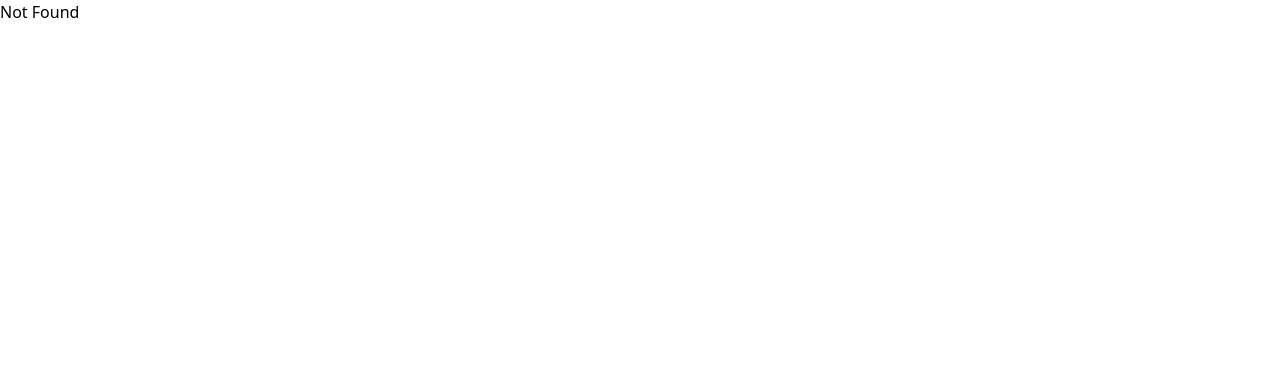
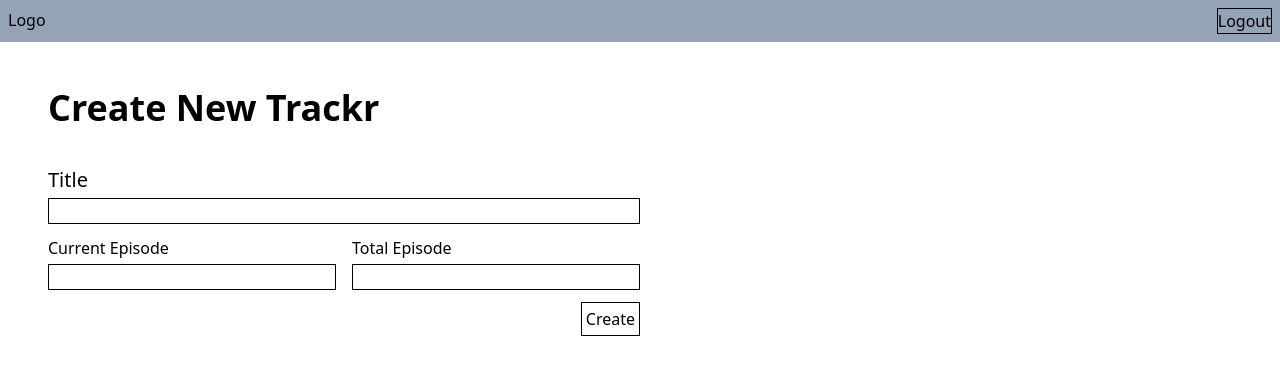
Before and after one commit to kanzoonrekza/trackr-app, a React (Vite) app: page /createtrackr in a window 1280 px wide. Shown: the top 374 px of the page. Built offline with nearby package versions, Linux system fonts and the light colour scheme.

Commit message:
slicing form, dashboard, and createtrackr

```diff
--- a/src/layout/main-layout.tsx
+++ b/src/layout/main-layout.tsx
@@ -1,5 +1,4 @@
 import Header from "../components/header";
-import Form from "../components/form";
 
 export default function MainLayout({
 	children,
@@ -9,7 +8,6 @@ export default function MainLayout({
 	return (
 		<div>
 			<Header />
-			<Form/>
 			<main>{children}</main>
 		</div>
 	);
--- a/src/routeTree.gen.ts
+++ b/src/routeTree.gen.ts
@@ -17,6 +17,7 @@ import { Route as rootRoute } from './routes/__root'
 // Create Virtual Routes
 
 const DashboardLazyImport = createFileRoute('/dashboard')()
+const CreatetrackrLazyImport = createFileRoute('/createtrackr')()
 const IndexLazyImport = createFileRoute('/')()
 
 // Create/Update Routes
@@ -25,6 +26,11 @@ const DashboardLazyRoute = DashboardLazyImport.update({
   path: '/dashboard',
   getParentRoute: () => rootRoute,
 } as any).lazy(() => import('./routes/dashboard.lazy').then((d) => d.Route))
+
+const CreatetrackrLazyRoute = CreatetrackrLazyImport.update({
+  path: '/createtrackr',
+  getParentRoute: () => rootRoute,
+} as any).lazy(() => import('./routes/createtrackr.lazy').then((d) => d.Route))
 
 const IndexLazyRoute = IndexLazyImport.update({
   path: '/',
@@ -42,6 +48,13 @@ declare module '@tanstack/react-router' {
       preLoaderRoute: typeof IndexLazyImport
       parentRoute: typeof rootRoute
     }
+    '/createtrackr': {
+      id: '/createtrackr'
+      path: '/createtrackr'
+      fullPath: '/createtrackr'
+      preLoaderRoute: typeof CreatetrackrLazyImport
+      parentRoute: typeof rootRoute
+    }
     '/dashboard': {
       id: '/dashboard'
       path: '/dashboard'
@@ -56,6 +69,7 @@ declare module '@tanstack/react-router' {
 
 export const routeTree = rootRoute.addChildren({
   IndexLazyRoute,
+  CreatetrackrLazyRoute,
   DashboardLazyRoute,
 })
 
@@ -68,11 +82,15 @@ export const routeTree = rootRoute.addChildren({
       "filePath": "__root.tsx",
       "children": [
         "/",
+        "/createtrackr",
         "/dashboard"
       ]
     },
     "/": {
       "filePath": "index.lazy.tsx"
+    },
+    "/createtrackr": {
+      "filePath": "createtrackr.lazy.tsx"
     },
     "/dashboard": {
       "filePath": "dashboard.lazy.tsx"
--- /dev/null
+++ b/src/routes/createtrackr.lazy.tsx
@@ -0,0 +1,45 @@
+import { createLazyFileRoute } from '@tanstack/react-router'
+import MainLayout from '../layout/main-layout';
+
+export const Route = createLazyFileRoute('/createtrackr')({
+  component: CreateTrackr,
+});
+
+function CreateTrackr() {
+  return (
+    <MainLayout>
+      <div className='p-12 mx-auto max-w-screen-xl'>
+        <h3 className='text-4xl/[36px] font-bold'>
+          Create New Trackr
+        </h3>
+        <form>
+          <div className='mt-10'>
+            <label className="block text-xl font-medium mb-1">
+              Title
+            </label>
+            <input className='w-6/12 border border-black' />
+          </div>
+          <div className='mt-3 flex justify-between w-6/12'>
+            <div className='mr-2 w-full'>
+              <label className='block font-medium mb-1'>
+                Current Episode
+              </label>
+              <input className='border border-black w-full' />
+            </div>
+            <div className='ml-2 w-full'>
+              <label className='block font-medium mb-1'>
+                Total Episode
+              </label>
+              <input className='border border-black w-full' />
+            </div>
+          </div>
+          <div className='flex justify-end w-6/12'>
+            <button className='mt-3 p-1 border border-black'>
+              Create
+            </button>
+          </div>
+        </form>
+      </div>
+    </MainLayout>
+  );
+}
--- a/src/routes/dashboard.lazy.tsx
+++ b/src/routes/dashboard.lazy.tsx
@@ -8,7 +8,29 @@ export const Route = createLazyFileRoute("/dashboard")({
 function Dashboard() {
 	return (
 		<MainLayout>
-			<h3>Dashboard</h3>
+			<div className="mt-10 p-12 mx-auto max-w-screen-xl">
+				<div className="mb-10 flex justify-between">
+					<h3 className="text-4xl font-bold">
+						Trackr List
+					</h3>
+					<button className="border border-black px-4 py-2 font-medium">
+						New Trackr
+					</button>
+				</div>
+				<div className="space-y-4">
+					<div className="border border-black p-4 flex justify-between items-center">
+						<div>
+							<h2 className="text-xl font-semibold">Series title</h2>
+							<p>Episodes</p>
+						</div>
+						<div className="flex items-center space-x-2">
+							<button className="border border-black px-2">+1</button>
+							<button className="border border-black px-2">++</button>
+							<button className="border border-black px-2">...</button>
+						</div>
+					</div>
+				</div>
+			</div>
 		</MainLayout>
 	);
 }
```
